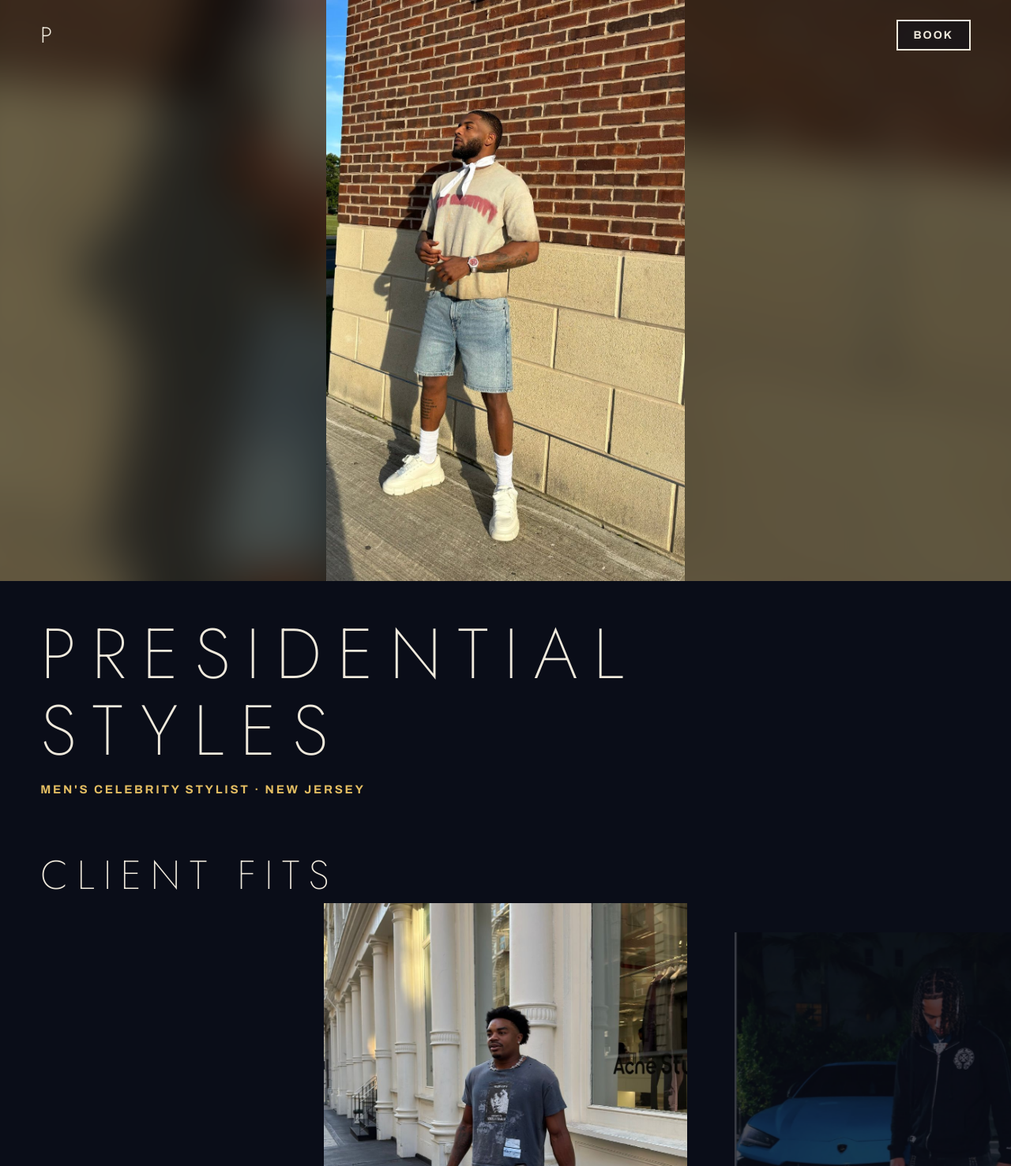
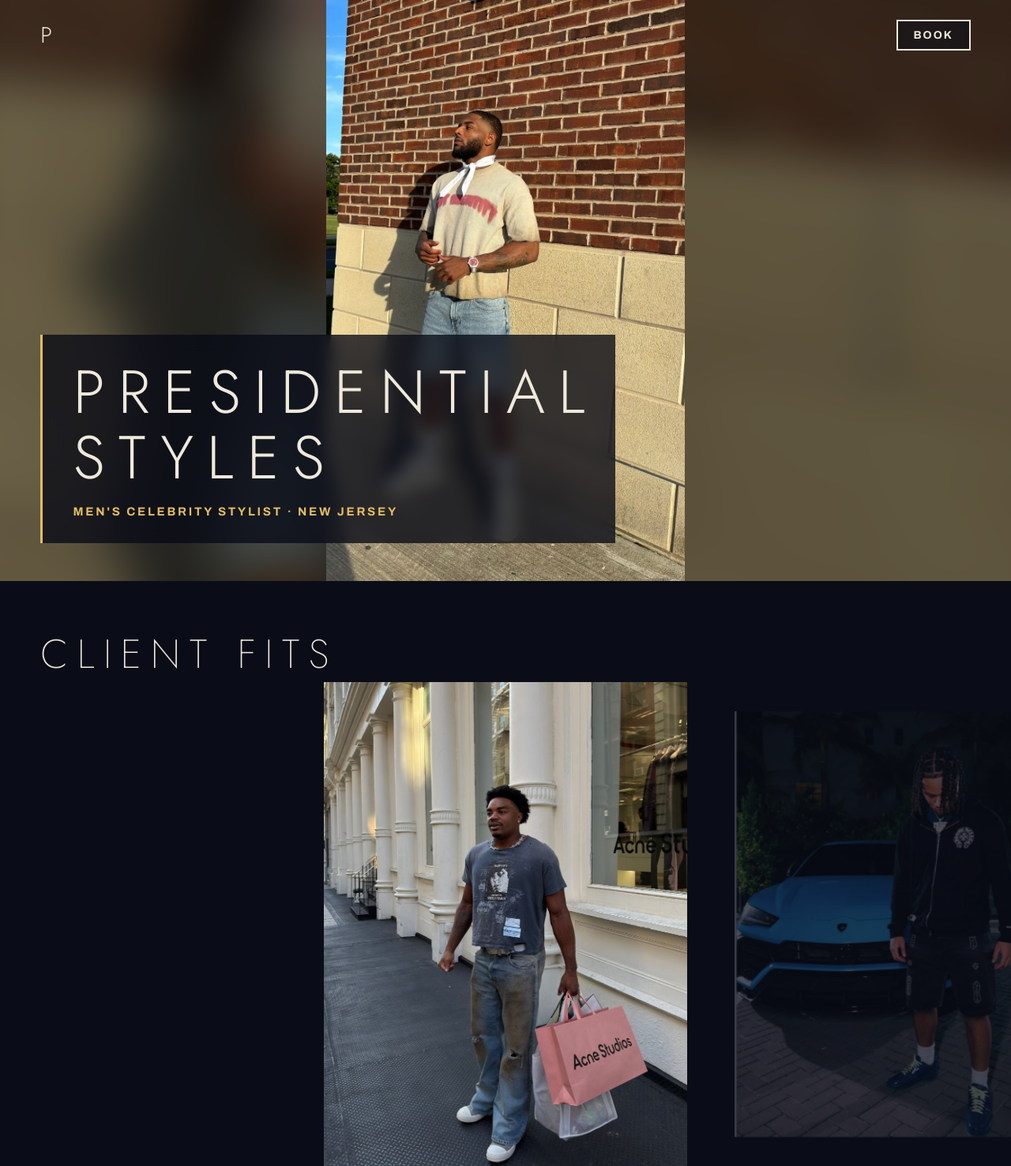
Before and after one commit to NateCarp3/Presidential_Styles, a Flask app: page / in a window 1280 px wide. Shown: the top 1477 px of the page at 79% size. Run offline with Flask 3, Linux system fonts and the light colour scheme.

Commit message:
Title back over header with backing panel

```diff
--- a/templates/index.html
+++ b/templates/index.html
@@ -43,8 +43,9 @@ a{color:var(--ink)}
 .mark{font-family:var(--display);font-weight:300;font-size:28px;letter-spacing:.2em;text-decoration:none}
 .top .btn{padding:10px 20px;background:rgba(10,13,24,.55)}
 .top .btn:hover{background:var(--ink)}
-.title{padding:44px var(--gutter) 8px;max-width:1440px;margin:0 auto;box-sizing:border-box}
-h1{margin:0;font-family:var(--display);font-weight:200;font-size:clamp(34px,7vw,100px);line-height:1.08;letter-spacing:.22em}
+.title{position:absolute;left:var(--gutter);bottom:clamp(20px,4vw,48px);z-index:2;max-width:calc(100% - 2 * var(--gutter));padding:clamp(18px,2.6vw,32px) clamp(20px,3vw,40px);background:rgba(8,11,22,.78);-webkit-backdrop-filter:blur(10px);backdrop-filter:blur(10px);border-left:3px solid var(--gold);box-sizing:border-box}
+@media (max-width:600px){.title{left:0;right:0;bottom:0;max-width:none;border-left:0;border-top:3px solid var(--gold)}}
+h1{margin:0;font-family:var(--display);font-weight:300;font-size:clamp(30px,6vw,88px);line-height:1.08;letter-spacing:.22em;margin-right:-.22em}
 .tag{margin:18px 0 0;font-size:15px;font-weight:700;letter-spacing:.18em;color:var(--gold)}
 
 /* looks carousel: one look centred, neighbours faded at the sides */
@@ -109,11 +110,11 @@ footer{text-align:center;font-size:12px;letter-spacing:.14em;color:#8e97b3;paddi
     <a class="mark" href="#" aria-label="Presidential Styles home">P</a>
     <a class="btn" href="https://docs.google.com/forms/d/e/1FAIpQLSdY4iMSVjPhfRr5Q740UFEqvqDGJLQX9Ir_fJTYiijJUV1Y7g/viewform?usp=header">BOOK</a>
   </div>
- </div>
   <div class="title">
     <h1>PRESIDENTIAL<br>STYLES</h1>
     <p class="tag">MEN'S CELEBRITY STYLIST · NEW JERSEY</p>
   </div>
+ </div>
 </header>
 
 <main>
```
